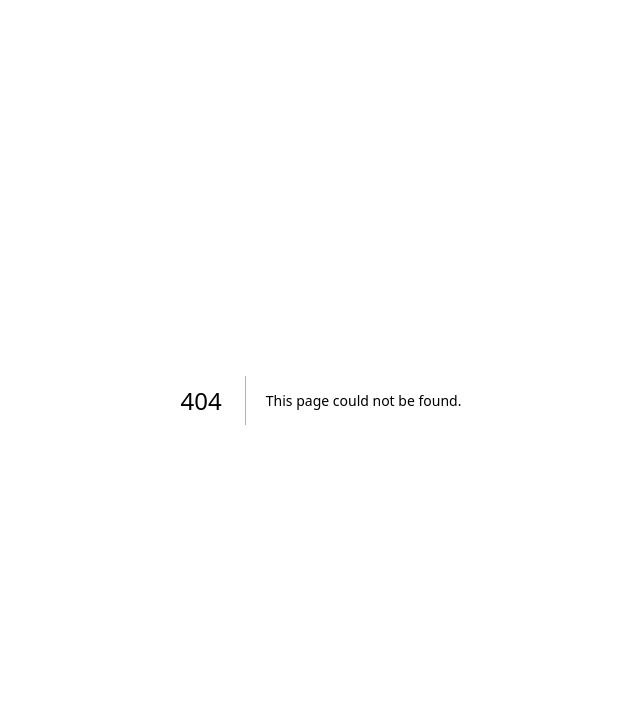
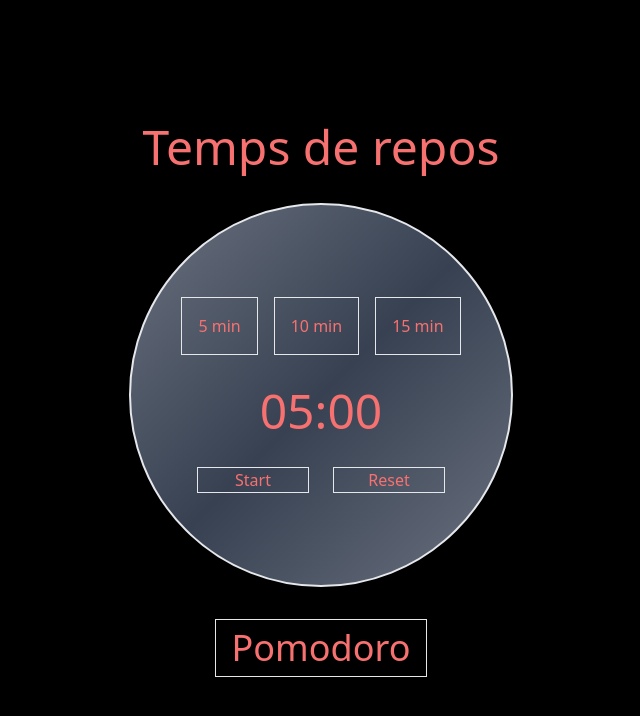
Before and after one commit to almoha73/toolbox, a Next.js app: page /pomodoro/repos in a window 1280 px wide. Before the commit this address had no page. Shown: the top 716 px of the page, without its empty margins (319-959 px from the left). Built offline with nearby package versions, Linux system fonts and the light colour scheme.

Commit message:
pomodoro

```diff
--- /dev/null
+++ b/src/components/Chronometre.tsx
@@ -0,0 +1,92 @@
+import React, { useState, useEffect, useRef } from "react";
+
+// page Chronomètre
+
+const Chronometre = () => {
+  // state pour le chronomètre
+  const [seconds, setSeconds] = useState<number>(0);
+  const [minutes, setMinutes] = useState<number>(0);
+  const [hours, setHours] = useState<number>(0);
+  const [intervalId, setIntervalId] = useState<any>(null);
+  const [isRunning, setIsRunning] = useState(false);
+
+  // fonction start
+  const start = () => {
+    if (isRunning) return;
+    setIntervalId(
+      setInterval(() => {
+        setSeconds((seconds) => seconds + 1);
+        if (seconds === 59) {
+          setSeconds(0);
+          setMinutes((minutes) => minutes + 1);
+        }
+        if (minutes === 59) {
+          setMinutes(0);
+          setHours((hours) => hours + 1);
+        }
+      }, 1000)
+    );
+    setIsRunning(true);
+  };
+
+  // fonction stop
+  const stop = () => {
+    clearInterval(intervalId);
+    setIsRunning(false);
+  };
+
+  // fonction reset
+  const reset = () => {
+    setIsRunning(false);
+    setSeconds(0);
+    setMinutes(0);
+    setHours(0);
+  };
+  // Formatage des secondes pour que l'affichage soit toujours de 2 chiffres
+  const s = String(seconds).padStart(2, "0");
+
+  // Formatage des minutes pour que l'affichage soit toujours de 2 chiffres
+  const m = String(minutes).padStart(2, "0");
+
+  // Formatage de l'heure pour que l'affichage soit toujours de 2 chiffres
+  const h = String(hours).padStart(2, "0");
+
+  // Formatage de l'heure
+  const formattedTime = `${h} : ${m} : ${s}`;
+
+  return (
+    <div className="bg-gray-800 bg-gradient-to-br from-gray-500 via-gray-700 to-gray-500 h-auto p-6 rounded-xl flex flex-col justify-center items-center">
+      <h1 className="text-center text-4xl font-bold mb-4 text-white">
+        Chronomètre
+      </h1>
+
+      <div className="text-center">
+        <span className="inline-block bg-blue-500 text-white px-4 py-2 rounded-lg text-4xl mb-4">
+          {formattedTime}
+        </span>
+        <div className="flex items-center justify-center">
+          <button
+            onClick={start}
+            className="ml-2 px-4 py-2 border-2 border-blue-500 rounded-lg text-blue-500 hover:bg-blue-500 hover:text-white focus:outline-none focus:ring-2 focus:ring-blue-500 focus:ring-offset-2"
+          >
+            Start
+          </button>
+          <button
+            onClick={stop}
+            className="ml-2 px-4 py-2 border-2 border-blue-500 rounded-lg text-blue-500 hover:bg-blue-500 hover:text-white focus:outline-none focus:ring-2 focus:ring-blue-500 focus:ring-offset-2"
+          >
+            Stop
+          </button>
+          <button
+            onClick={reset}
+            className="ml-2 px-4 py-2 border-2 border-blue-500 rounded-lg text-blue-500 hover:bg-blue-500 hover:text-white focus:outline-none focus:ring-2 focus:ring-blue-500 focus:ring-offset-2"
+          >
+            Reset
+          </button>
+        </div>
+      </div>
+    </div>
+  );
+};
+
+export default Chronometre;
--- /dev/null
+++ b/src/components/Minuteur.tsx
@@ -0,0 +1,104 @@
+import React, { useState, useEffect } from "react";
+
+const Minuteur = () => {
+  const [isActive, setIsActive] = useState<boolean>(false);
+  const [hours, setHours] = useState<number>(0);
+  const [minutes, setMinutes] = useState<number>(0);
+  const [seconds, setSeconds] = useState<number>(0);
+
+  const [time, setTime] = useState<number>(
+    hours * 3600 + minutes * 60 + seconds
+  );
+
+  useEffect(() => {
+    setTime(hours * 3600 + minutes * 60 + seconds);
+  }, [hours, minutes, seconds]);
+
+  useEffect(() => {
+    let interval: NodeJS.Timeout | undefined;
+
+    if (isActive && time > 0) {
+      interval = setInterval(() => {
+        setTime(time - 1);
+      }, 1000);
+    } else if (interval) {
+      clearInterval(interval);
+    }
+
+    return () => {
+      if (interval) clearInterval(interval);
+    };
+  }, [isActive, time]);
+
+  const toggle = () => {
+    setIsActive(!isActive);
+  };
+
+  const reset = () => {
+    setTime(hours * 3600 + minutes * 60 + seconds);
+    setIsActive(false);
+  };
+
+  const formatTime = (time: number): string => {
+    const h = Math.floor(time / 3600);
+    const m = Math.floor((time % 3600) / 60);
+    const s = time % 60;
+
+    return `${h.toString().padStart(2, "0")}:${m
+      .toString()
+      .padStart(2, "0")}:${s.toString().padStart(2, "0")}`;
+  };
+
+  return (
+    <>
+      <div className="bg-gray-800 bg-gradient-to-br from-gray-500 via-gray-700 to-gray-500 h-auto p-6 rounded-xl flex flex-col justify-center items-center">
+        <h1 className="text-4xl font-bold mb-4 text-white">Minuteur</h1>
+        <div className="flex space-x-4 mb-4">
+          <input
+            type="number"
+            value={hours}
+            onChange={(e) => setHours(parseInt(e.target.value) || 0)}
+            className="border-2 border-gray-300 rounded w-20 text-center"
+            placeholder="Heures"
+          />
+          <input
+            type="number"
+            value={minutes}
+            onChange={(e) => setMinutes(parseInt(e.target.value) || 0)}
+            className="border-2 border-gray-300 rounded w-20 text-center"
+            placeholder="Minutes"
+          />
+          <input
+            type="number"
+            value={seconds}
+            onChange={(e) => setSeconds(parseInt(e.target.value) || 0)}
+            className="border-2 border-gray-300 rounded w-20 text-center"
+            placeholder="Secondes"
+          />
+        </div>
+
+        <div className="flex flex-col items-center">
+          <div className="text-4xl font-bold mb-4 text-white">
+            {formatTime(time)}
+          </div>
+          <div className="space-x-4">
+            <button
+              className="bg-blue-500 hover:bg-blue-700 text-white font-bold py-2 px-4 rounded"
+              onClick={toggle}
+            >
+              {isActive ? "Pause" : "Démarrer"}
+            </button>
+            <button
+              className="bg-red-500 hover:bg-red-700 text-white font-bold py-2 px-4 rounded"
+              onClick={reset}
+            >
+              Réinitialiser
+            </button>
+          </div>
+        </div>
+      </div>
+    </>
+  );
+};
+
+export default Minuteur;
--- /dev/null
+++ b/src/pages/pomodoro/repos.tsx
@@ -0,0 +1,85 @@
+import Link from "next/link";
+import React, { useEffect } from "react";
+
+const Repos = () => {
+  const [time, setTime] = React.useState(300);
+  const [timeStart, setTimeStart] = React.useState(false);
+
+  const buttons = [
+    {
+      value: 300,
+      display: "5 min",
+    },
+    {
+      value: 600,
+      display: "10 min",
+    },
+    {
+      value: 900,
+      display: "15 min",
+    },
+  ];
+
+  const toggleTimer = () => {
+    setTimeStart(!timeStart);
+  };
+
+  useEffect(() => {
+    const bell = new Audio("/assets/bell.mp3");
+    const interval = setInterval(() => {
+      if (timeStart) {
+        if (time > 0) {
+          setTime(time - 1);
+        } else if (time === 0) {
+            bell.play();
+          clearInterval(interval);
+        }
+      }
+    }, 1000);
+    return () => clearInterval(interval);
+  }, [timeStart, time]);
+
+  const resetTimer = () => {
+    setTime(300);
+    setTimeStart(false);
+  };
+
+  const formatTime = (time: number) => {
+    let minutes: string | number = Math.floor(time / 60);
+    let seconds: string | number = time - minutes * 60;
+    seconds = seconds < 10 ? `0${seconds}` : seconds;
+    minutes = minutes < 10 ? `0${minutes}` : minutes;
+    return `${minutes}:${seconds}`;
+  };
+
+  return (
+    <div className="w-full min-h-screen bg-black text-red-400 flex flex-col items-center justify-center">
+      <h1 className="text-4xl lg:text-5xl mb-8">Temps de repos</h1>
+      <div className="bg-gray-800 bg-gradient-to-br from-gray-500 via-gray-700 to-gray-500 flex flex-col items-center lg:w-96 border-2 lg:h-96 justify-center lg:rounded-full p-2">
+        <div className="w-68 mb-8 flex justify-center items-center gap-4">
+          {buttons.map((button, index) => (
+            <button
+              key={index}
+              onClick={() => setTime(button.value)}
+              className="border p-4"
+            >
+              {button.display}
+            </button>
+          ))}
+        </div>
+        <div className="w-40 text-center mb-8 text-5xl">{formatTime(time)}</div>
+        <div className="flex">
+          <button onClick={toggleTimer} className="block w-28 mr-6 border">
+            {timeStart ? "Stop" : "Start"}
+          </button>
+          <button onClick={resetTimer} className="block w-28  border">
+            Reset
+          </button>
+        </div>
+      </div>
+      <Link href="/timer" className="text-4xl mt-8 border px-4 py-2">Pomodoro</Link>
+    </div>
+  );
+};
+
+export default Repos;
```
Also changed, not shown: 1 other file (tests, documents, lock files or other folders).
